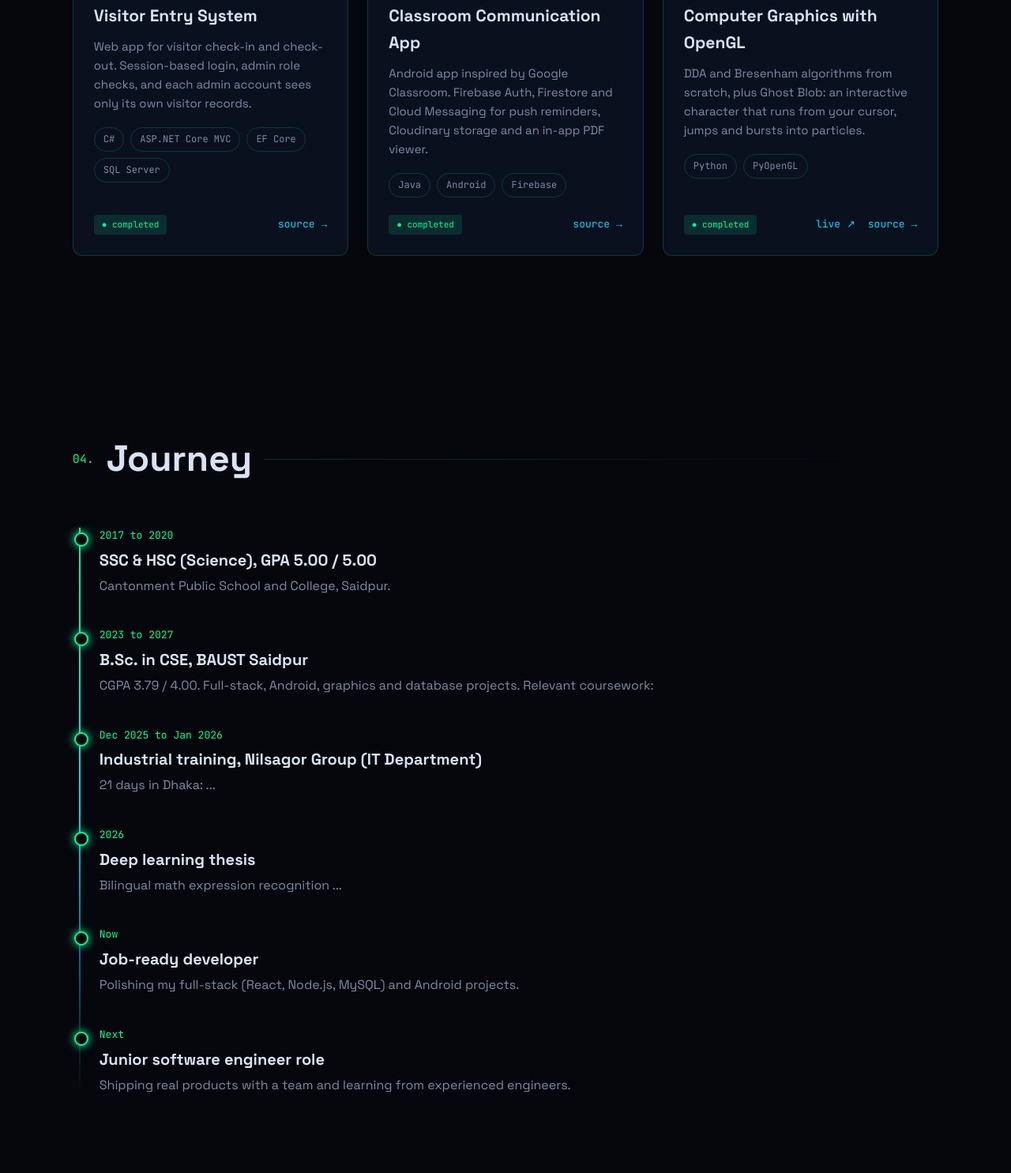
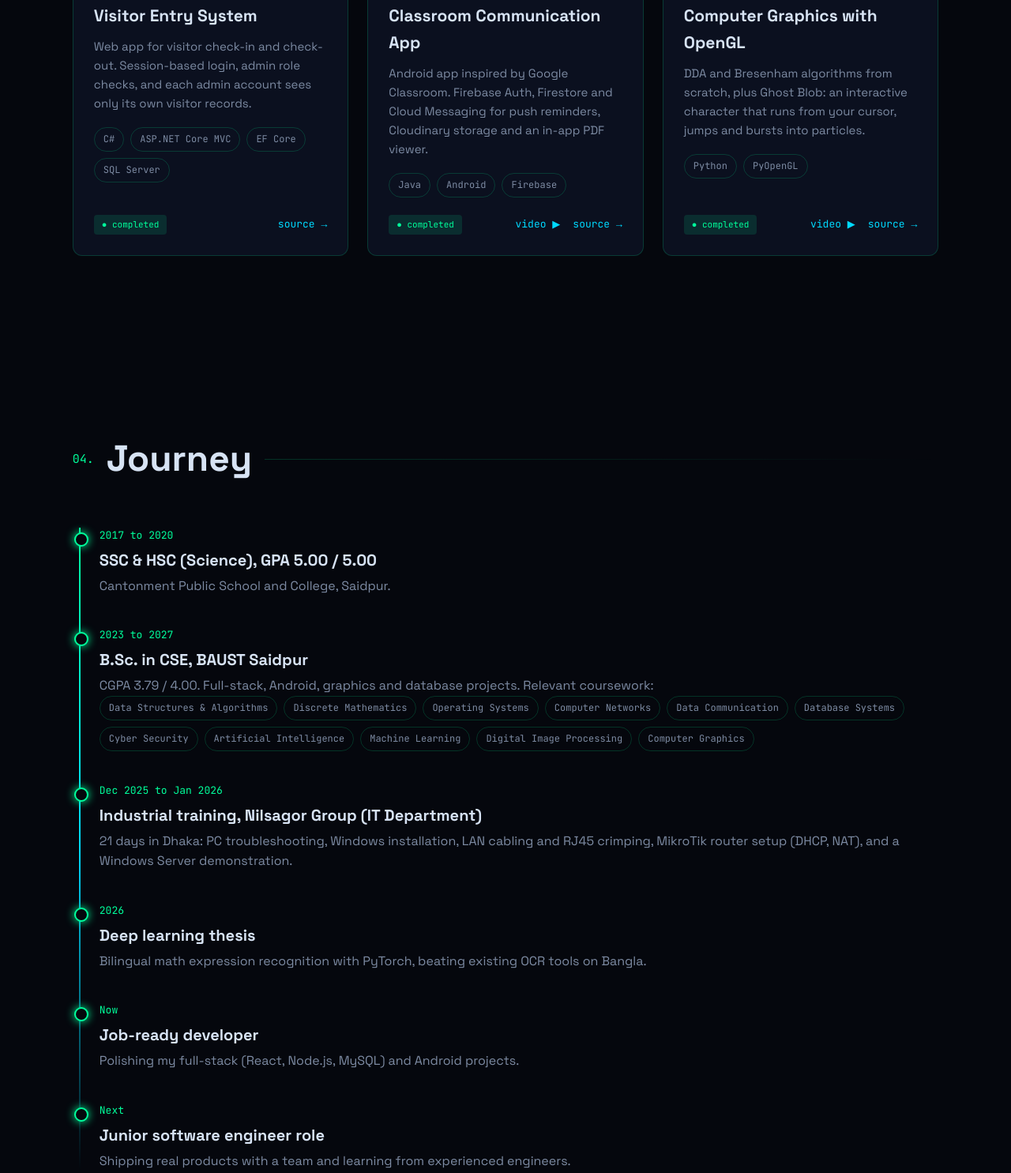
Before and after one commit to kazisharmin/Portfolio, a plain HTML site: page index.html in a window 1280 px wide. Shown: the part 3071-4556 px from the top of the page at 79% size. Drawn offline with Linux system fonts and the light colour scheme.

Commit message:
Update email and add demo links in projects

```diff
--- a/index.html
+++ b/index.html
@@ -306,7 +306,7 @@ a:focus-visible,button:focus-visible{outline:2px solid var(--green);outline-offs
 const ME = {
   name: "Kazi Sharmin",
   handle: "kazisharmin",
-  email: ["ksnftaz", "gmail.com"],   // [name, domain]: kept in two parts so spam bots cannot read it from the source
+  email: ["kazi.sharmin.nahar.zahra", "gmail.com"],   // [name, domain]: kept in two parts so spam bots cannot read it from the source
   cv: "",                       // optional: put a CV PDF next to index.html and write its name here, e.g. "Kazi_Sharmin_CV.pdf". Empty = button hidden.
   roles: ["Software Engineer","Deep Learning Researcher","Full-Stack Developer","Security-Minded Builder","Cybersecurity Learner"],
   lead: "Final-year CSE student at BAUST (CGPA 3.79). I build full-stack apps and deep learning models with security in mind, and I am now focusing on cybersecurity.",
@@ -330,15 +330,15 @@ const ME = {
     {icon:"[◐]", title:"Digital Image Processing Toolkit", desc:"35 image-processing tools with theory and code, shipped on three platforms: Flask web app, OpenCV.js browser version on Netlify, and an offline Android app. 44 of 47 browser outputs match Python within one grey level.", tags:["Python","Flask","OpenCV","Android"], status:"done", link:"https://github.com/kazisharmin/Project_dip", demo:"https://digitalimageprocessingapp.netlify.app"},
     {icon:"[#]", title:"Public Allegation Portal", desc:"Full-stack platform for public and anonymous complaints. REST API over a 10-table MySQL schema with JWT auth, bcrypt hashing and file uploads. React 19 frontend, deployed on Vercel.", tags:["React","Node.js","Express","MySQL","JWT"], status:"done", link:"https://github.com/kazisharmin/Public-Allegation-Portal", demo:"https://public-allegation-portal-five.vercel.app"},
     {icon:"[⌂]", title:"Visitor Entry System", desc:"Web app for visitor check-in and check-out. Session-based login, admin role checks, and each admin account sees only its own visitor records.", tags:["C#","ASP.NET Core MVC","EF Core","SQL Server"], status:"done", link:"https://github.com/kazisharmin/VisitorEntrySystem"},
-    {icon:"[✉]", title:"Classroom Communication App", desc:"Android app inspired by Google Classroom. Firebase Auth, Firestore and Cloud Messaging for push reminders, Cloudinary storage and an in-app PDF viewer.", tags:["Java","Android","Firebase"], status:"done", link:"https://github.com/kazisharmin/Acado"},
+    {icon:"[✉]", title:"Classroom Communication App", desc:"Android app inspired by Google Classroom. Firebase Auth, Firestore and Cloud Messaging for push reminders, Cloudinary storage and an in-app PDF viewer.", tags:["Java","Android","Firebase"], status:"done", link:"https://github.com/kazisharmin/Acado", demo:"https://youtu.be/k8GqkW6HNAc"},
     {icon:"[~]", title:"Computer Graphics with OpenGL", desc:"DDA and Bresenham algorithms from scratch, plus Ghost Blob: an interactive character that runs from your cursor, jumps and bursts into particles.", tags:["Python","PyOpenGL"], status:"done", link:"https://github.com/kazisharmin/Animation-Games", demo:"https://youtu.be/6naQWmIywVQ"}
   ],
   journey: [
     ["2017 to 2020","SSC & HSC (Science), GPA 5.00 / 5.00","Cantonment Public School and College, Saidpur."],
     ["2023 to 2027","B.Sc. in CSE, BAUST Saidpur","CGPA 3.79 / 4.00. Full-stack, Android, graphics and database projects. Relevant coursework:",
     ["Data Structures & Algorithms","Discrete Mathematics","Operating Systems","Computer Networks","Data Communication","Database Systems","Cyber Security","Artificial Intelligence","Machine Learning","Digital Image Processing","Computer Graphics"]],
-    ["Dec 2025 to Jan 2026","Industrial training, Nilsagor Group (IT Department)","21 days in Dhaka: ..."],
-    ["2026","Deep learning thesis","Bilingual math expression recognition ..."],
+    ["Dec 2025 to Jan 2026","Industrial training, Nilsagor Group (IT Department)","21 days in Dhaka: PC troubleshooting, Windows installation, LAN cabling and RJ45 crimping, MikroTik router setup (DHCP, NAT), and a Windows Server demonstration."],
+    ["2026","Deep learning thesis","Bilingual math expression recognition with PyTorch, beating existing OCR tools on Bangla."],
     ["Now","Job-ready developer","Polishing my full-stack (React, Node.js, MySQL) and Android projects."],
     ["Next","Junior software engineer role","Shipping real products with a team and learning from experienced engineers."]
   ],
@@ -390,12 +390,12 @@ $('#skillGrid').innerHTML = Object.entries(ME.skills).map(([cat,list]) =>
 ).join('');
 const STATUS = {done:'● completed', research:'◆ research · ongoing', wip:'◐ in progress'};
 $('#projGrid').innerHTML = ME.projects.map(p => {
-  const links = [p.demo && `<a class="lk" ${ext(p.demo)}>live ↗</a>`, p.link && `<a class="lk" ${ext(p.link)}>source →</a>`].filter(Boolean).join('');
+  const links = [p.demo && `<a class="lk" ${ext(p.demo)}>${/youtu\.?be/.test(p.demo) ? 'video ▶' : 'live ↗'}</a>`, p.link && `<a class="lk" ${ext(p.link)}>source →</a>`].filter(Boolean).join('');
   return `<div class="card proj rv"><div class="ic">${p.icon}</div><h3>${p.title}</h3><p>${p.desc}</p>
    <div class="chips">${p.tags.map(t=>`<span class="chip">${t}</span>`).join('')}</div>
    <div class="row"><span class="status ${p.status}">${STATUS[p.status] || p.status}</span><span class="lks">${links}</span></div></div>`;
 }).join('');
-$('#timeline').innerHTML = ME.journey.map(([d,h,p]) => `<div class="ti rv"><div class="d">${d}</div><h3>${h}</h3><p>${p}</p></div>`).join('');
+$('#timeline').innerHTML = ME.journey.map(([d,h,p,c]) => `<div class="ti rv"><div class="d">${d}</div><h3>${h}</h3><p>${p}</p>${c ? `<div class="chips ti-chips">${c.map(t => `<span class="chip">${t}</span>`).join('')}</div>` : ''}</div>`).join('');
 $('#socials').innerHTML = ME.socials.map(([n,u]) => `<a ${ext(u)}>${n}</a>`).join('');
 
 /* ---------- terminal ---------- */
```
